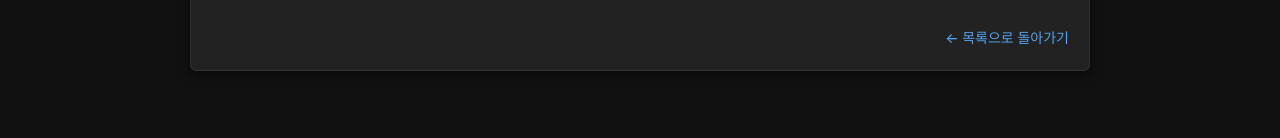
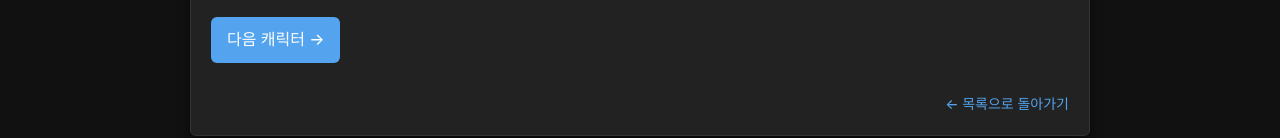
Before and after one commit to LEEdb022/BlueRecord.github.io, a plain HTML site: page charcons/char1.html in a window 1280 px wide. Shown: the part 1454-1592 px from the top of the page. Drawn offline with Linux system fonts and the light colour scheme.

Commit message:
Update char1.html

```diff
--- a/charcons/char1.html
+++ b/charcons/char1.html
@@ -102,17 +102,11 @@
         </aside>
       </div>
 
-      <div class="footer">
-        <a class="back" href="/index.html">← 목록으로 돌아가기</a>
-      </div>
-    </div>
-  </div>
-
         <!-- 다음 캐릭터 버튼 -->
       <a href="char.html" class="next-button" id="nextCharacterBtn">다음 캐릭터 →</a>
 
       <div class="footer">
-        <a class="back" href="index.html">← 목록으로 돌아가기</a>
+        <a class="back" href="/index.html">← 목록으로 돌아가기</a>
       </div>
 
 
```
